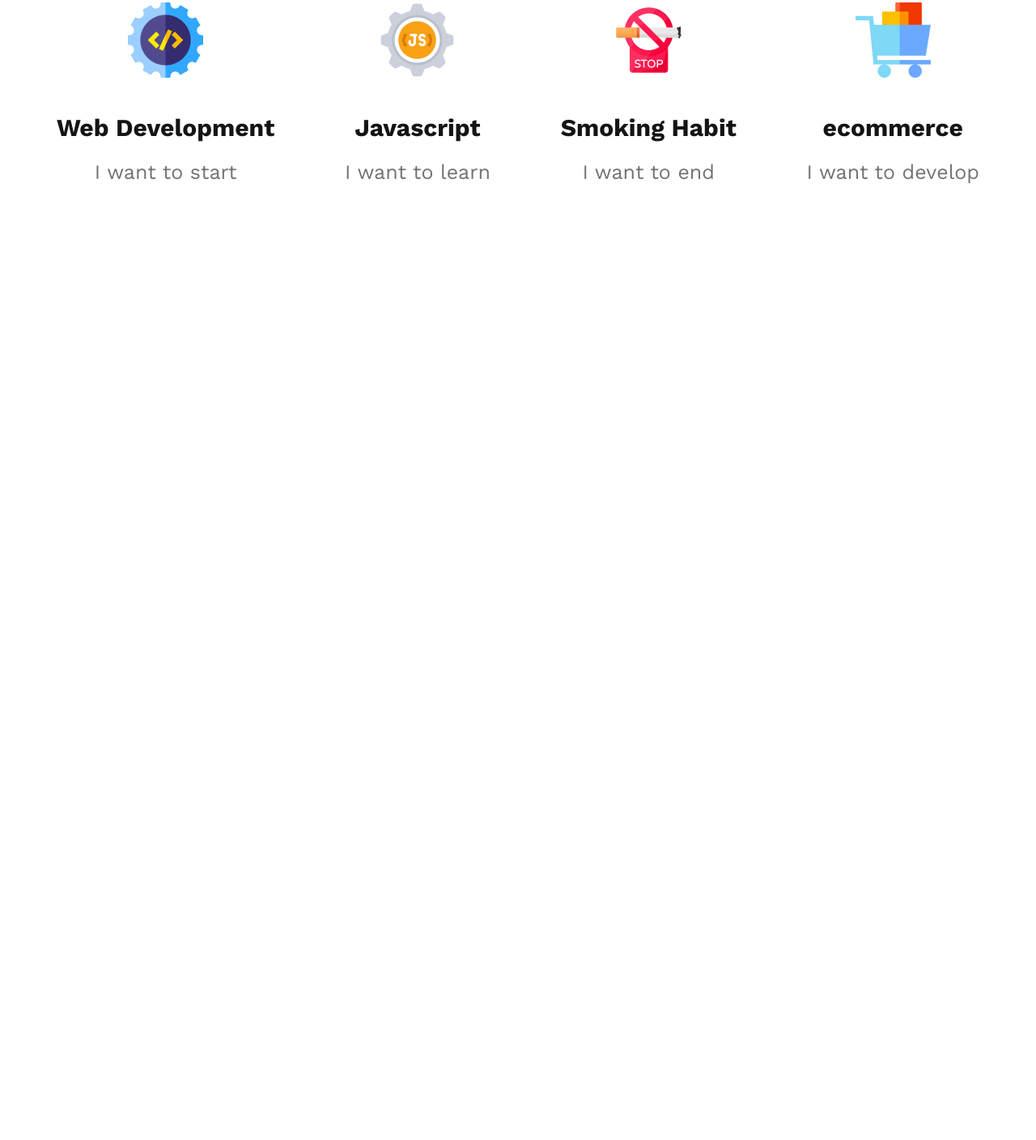
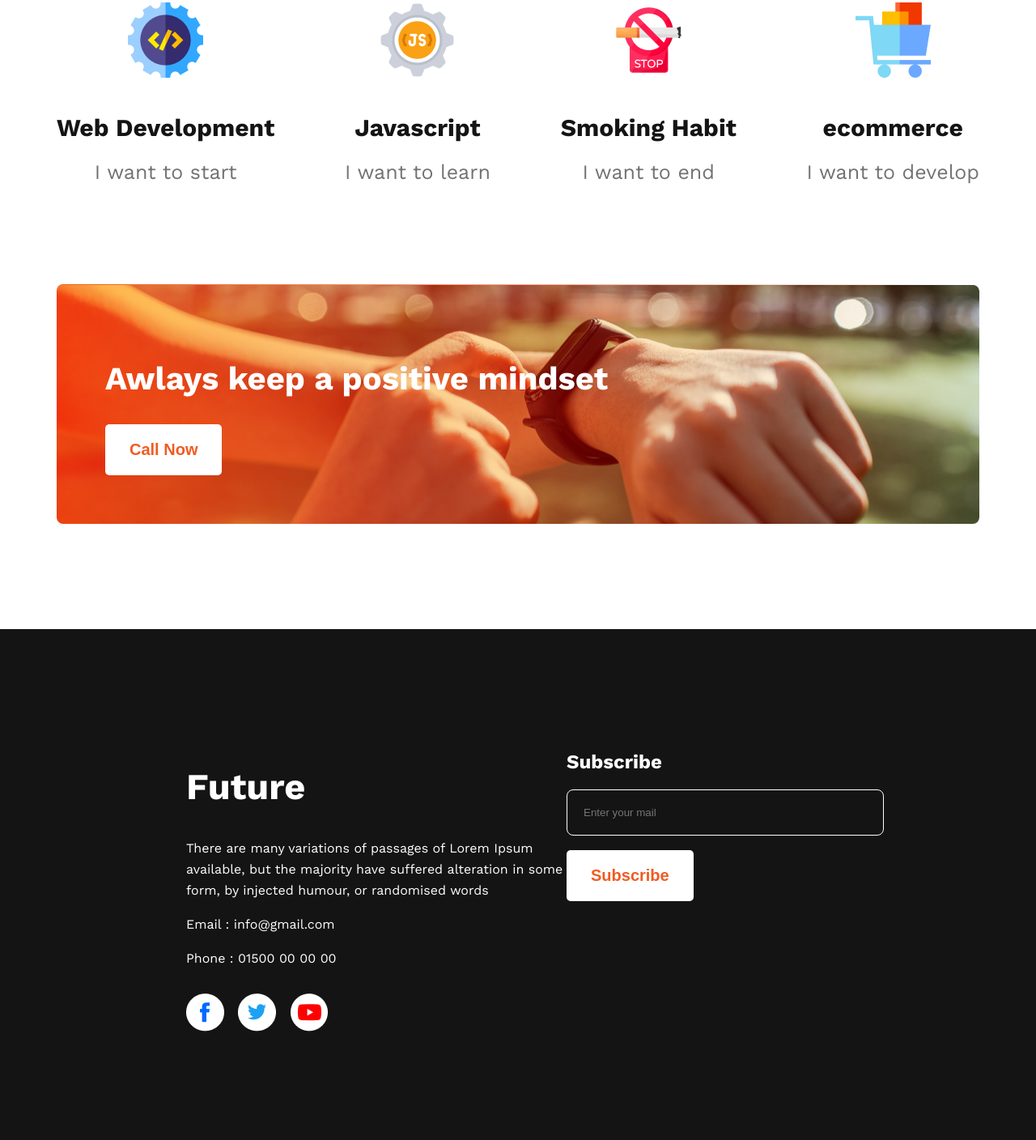
Before and after one commit to Abusayedshuvo/task-two, a plain HTML site: page index.html in a window 1280 px wide. Shown: the part 1873-3281 px from the top of the page at 81% size. Before the commit the page ends 2224 px from the top, so only its background shows below. Drawn offline with nearby package versions, Linux system fonts and the light colour scheme.

Commit message:
all work done

```diff
--- a/index.html
+++ b/index.html
@@ -74,7 +74,37 @@
         </div>
     </section>
     <!-- plan end -->
+
+    <!-- CTA start -->
+    <section class="cta">
+        <h2 class="">Awlays keep a positive mindset</h2>
+        <button class="btn-two">Call Now</button>
+    </section>
+    <!-- CTA end -->
 </main>
+<!-- footer start -->
+<footer>
+<div class="colume-one">
+    <h2 class="title">Future</h2>
+    <p>There are many variations of passages of Lorem Ipsum available, but the majority have suffered alteration in some form, by injected humour, or randomised words</p>
+
+    <p>Email : info@gmail.com</p>
+    <p>Phone : 01500 00 00 00</p>
+
+    <div class="social">
+        <img src="images/icons/fb.png" alt="">
+        <img src="images/icons/twitter.png" alt="">
+        <img src="images/icons/youtube.png" alt="">
+    </div>
+</div>
+<div class="colume-two">
+    <h2>Subscribe</h2>
+    <input type="email" placeholder="Enter your mail">
+    <input type="submit" value="Subscribe" class="btn-two">
+</div>
+</footer>
+<!-- footer end -->
+
 </body>
 
 </html>
--- a/style.css
+++ b/style.css
@@ -1,4 +1,4 @@
-body{
+body {
     padding: 0;
     margin: 0;
     font-family: 'Work Sans', sans-serif;
@@ -41,6 +41,16 @@ body{
     font-weight: 600;
 }
 
+.btn-two {
+    background-color: #fff;
+    color: #F15B22;
+    padding: 20px 30px;
+    border-radius: 5px;
+    border: 0;
+    font-size: 20px;
+    font-weight: 600;
+}
+
 /* main css */
 
 h2.title {
@@ -61,9 +71,9 @@ main {
 
 .about {
     display: flex;
-     align-items: center;
-     margin-top: 140px;
-     gap: 50px;
+    align-items: center;
+    margin-top: 140px;
+    gap: 50px;
 }
 
 .about ul {
@@ -81,7 +91,7 @@ main {
     text-align: center;
 }
 
-.plan-container{
+.plan-container {
     display: flex;
     justify-content: space-between;
     margin-top: 55px;
@@ -99,3 +109,55 @@ main {
     font-size: 25px;
     color: #737272;
 }
+
+.cta {
+    background-image: url('images/watch.png'), linear-gradient(90deg, #F15B22 0%, rgba(241, 91, 34, 0.00) 100%);
+    padding: 60px;
+    color: #fff;
+    border-radius: 8px;
+    background-blend-mode: overlay;
+    margin-bottom: 130px;
+}
+
+.cta h2 {
+    font-size: 40px;
+    font-weight: 700;
+}
+
+footer {
+    display: flex;
+    justify-content: space-between;
+    background-color: #151414;
+    padding: 130px 230px;
+    color: #fff;
+}
+
+footer .colume-one {
+    max-width: 500px;
+}
+
+footer .colume-two {
+    min-width: 350px;
+}
+
+footer h2.title {
+    color: #fff;
+}
+
+footer input[type="email"] {
+    background-color: transparent;
+    border-radius: 8px;
+    border: 1px solid #FFF;
+    padding: 20px;
+    display: block;
+    width: 100%;
+    margin-bottom: 18px;
+}
+
+footer .social {
+    margin-top: 30px;
+}
+
+footer .social img{
+    margin-right: 12px;
+}
```
